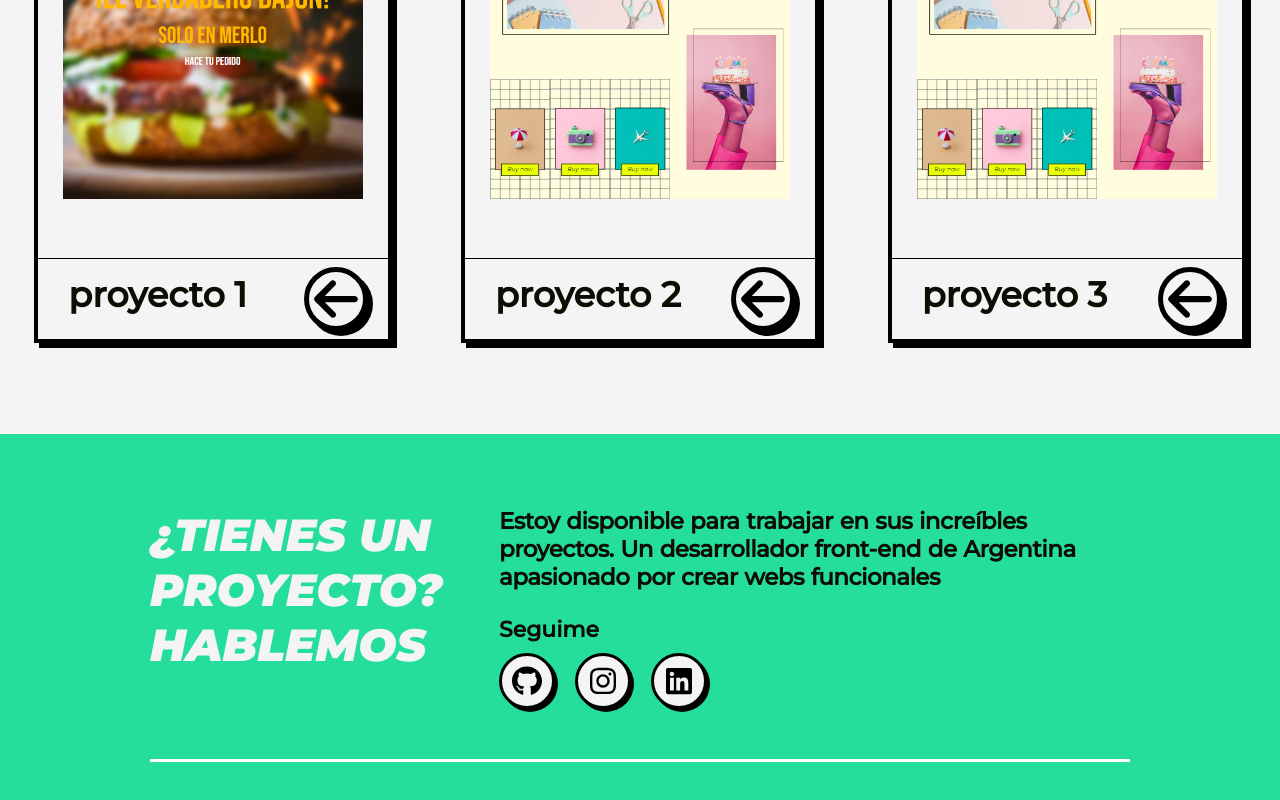
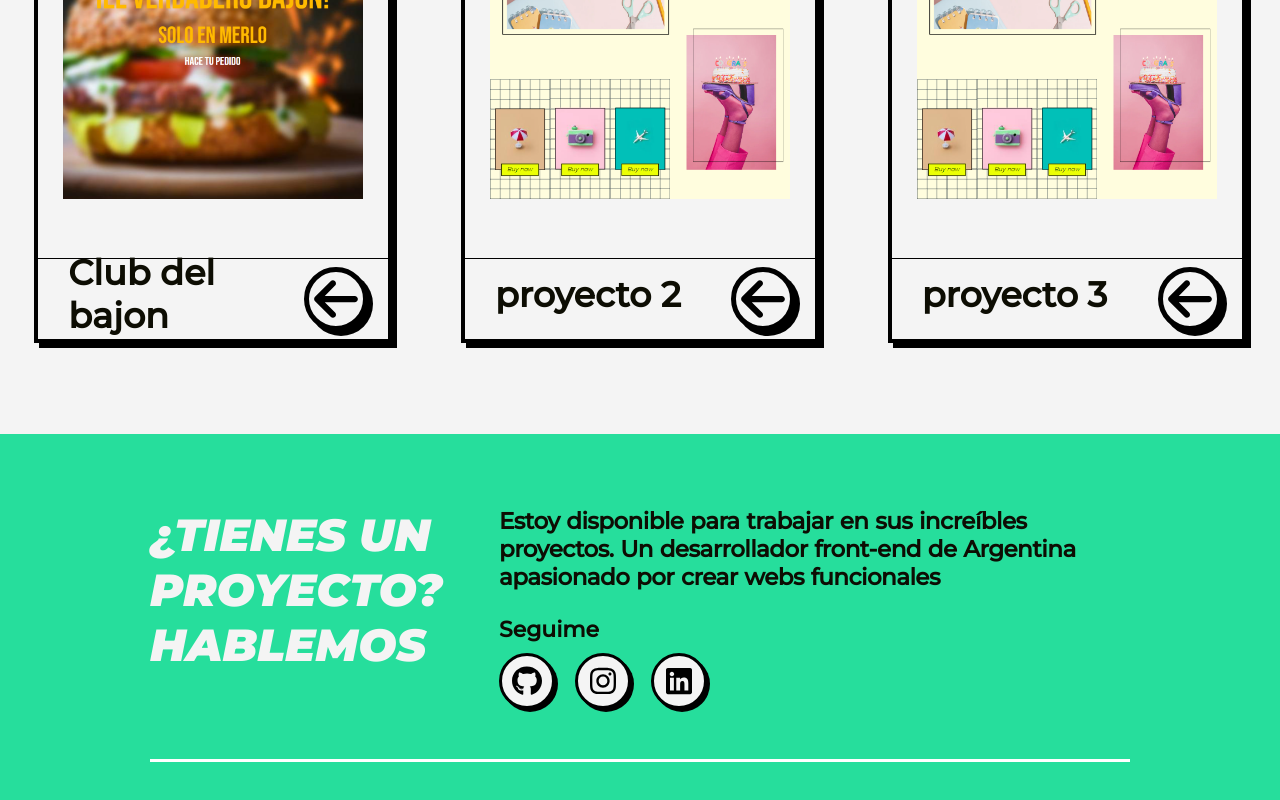
Before and after one commit to lhbasilone/Portfolio, a React (Vite) app: page / in a window 1280 px wide. Shown: the part 2605-3405 px from the top of the page. Built offline with nearby package versions, Linux system fonts and the light colour scheme.

Commit message:
23/05/23

```diff
--- a/index.html
+++ b/index.html
@@ -1,12 +1,12 @@
 <!DOCTYPE html>
-<html lang="en">
+<html lang="es">
   <head>
     <meta charset="UTF-8" />
-    <link rel="icon" type="image/svg+xml" href="/vite.svg" />
+    <link rel="icon" type="image/svg+xml" href="./Logo.png" />
     <link href="https://fonts.googleapis.com/css2?family=Montserrat:ital,wght@1,900&display=swap" rel="stylesheet">
     <link href="https://fonts.googleapis.com/css2?family=Montserrat:wght@500&display=swap" rel="stylesheet">
     <meta name="viewport" content="width=device-width, initial-scale=1.0" />
-    <title>Portfolio LHBas</title>
+    <title>Portfolio LHB</title>
   </head>
   <body>
     <div id="root"></div>
--- a/src/App.jsx
+++ b/src/App.jsx
@@ -1,6 +1,6 @@
 import './App.css'
 import { Route, Routes } from 'react-router-dom'
-import Home from './home'
+import Home from './Home'
 
 function App() {
 
--- a/src/components/Projects.jsx
+++ b/src/components/Projects.jsx
@@ -13,7 +13,7 @@ const Projects = () => {
 
 
   const DataProject = [
-    {id: 1, name:"proyecto 1", img:club, url:"https://lhbasilone.github.io/clubBajonFinal/index.html"},
+    {id: 1, name:"Club del bajon", img:club, url:"https://lhbasilone.github.io/clubBajonFinal/index.html"},
     {id: 2, name:"proyecto 2", img:project1, url:"https://lhbasilone.github.io/clubBajonFinal/index.html"},
     {id: 3, name:"proyecto 3", img:project1, url:"https://lhbasilone.github.io/clubBajonFinal/index.html"},
   ]
--- a/src/utils/CardProject.jsx
+++ b/src/utils/CardProject.jsx
@@ -8,7 +8,7 @@ const CardProject = (propsProject) => {
             <div className="project-info-card">
                 <p>{propsProject.name}</p>
                 <div className="project-info-card-button">
-                 <a href={propsProject.url} className='button-neobrut'><img src={flecha}/></a>
+                <a href={propsProject.url} className='button-neobrut'><img src={flecha}/></a>
                 </div>
             </div>
         </div>
```
Also changed, not shown: public/Logo.png (added).
